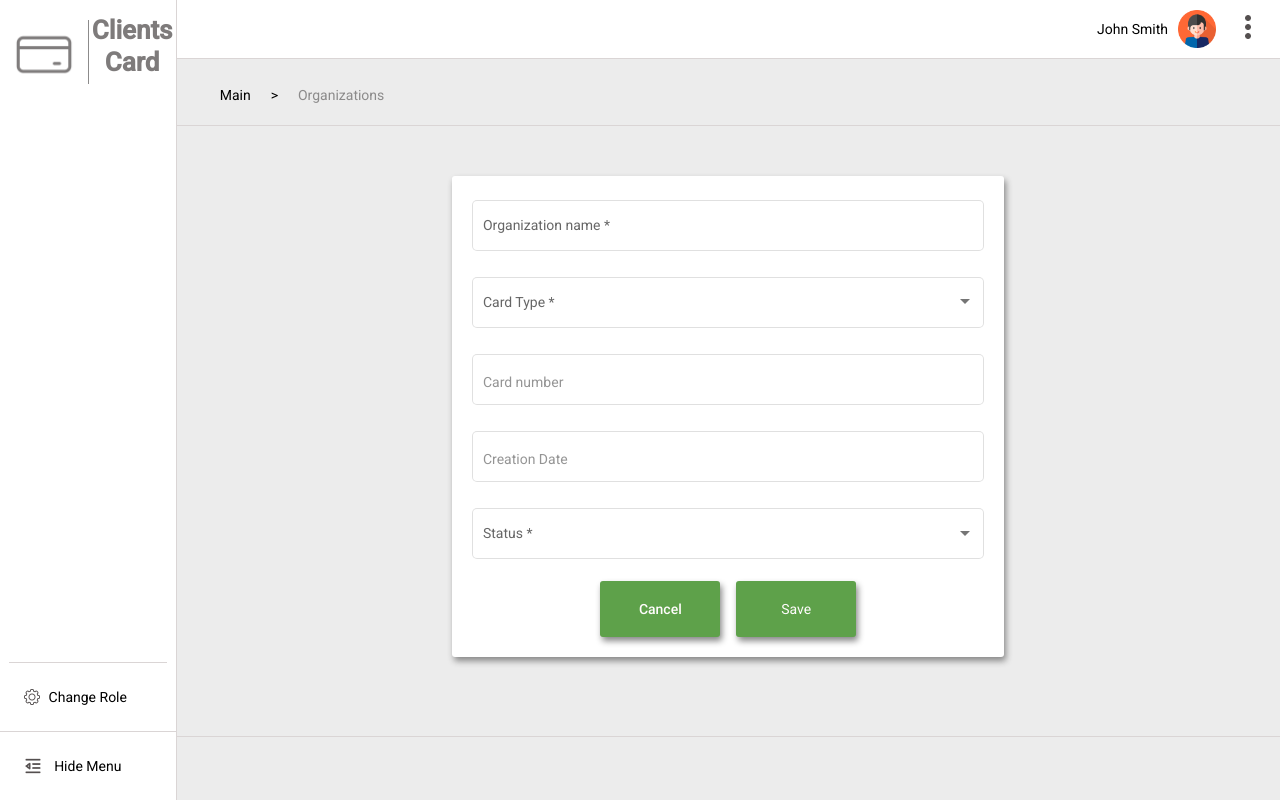
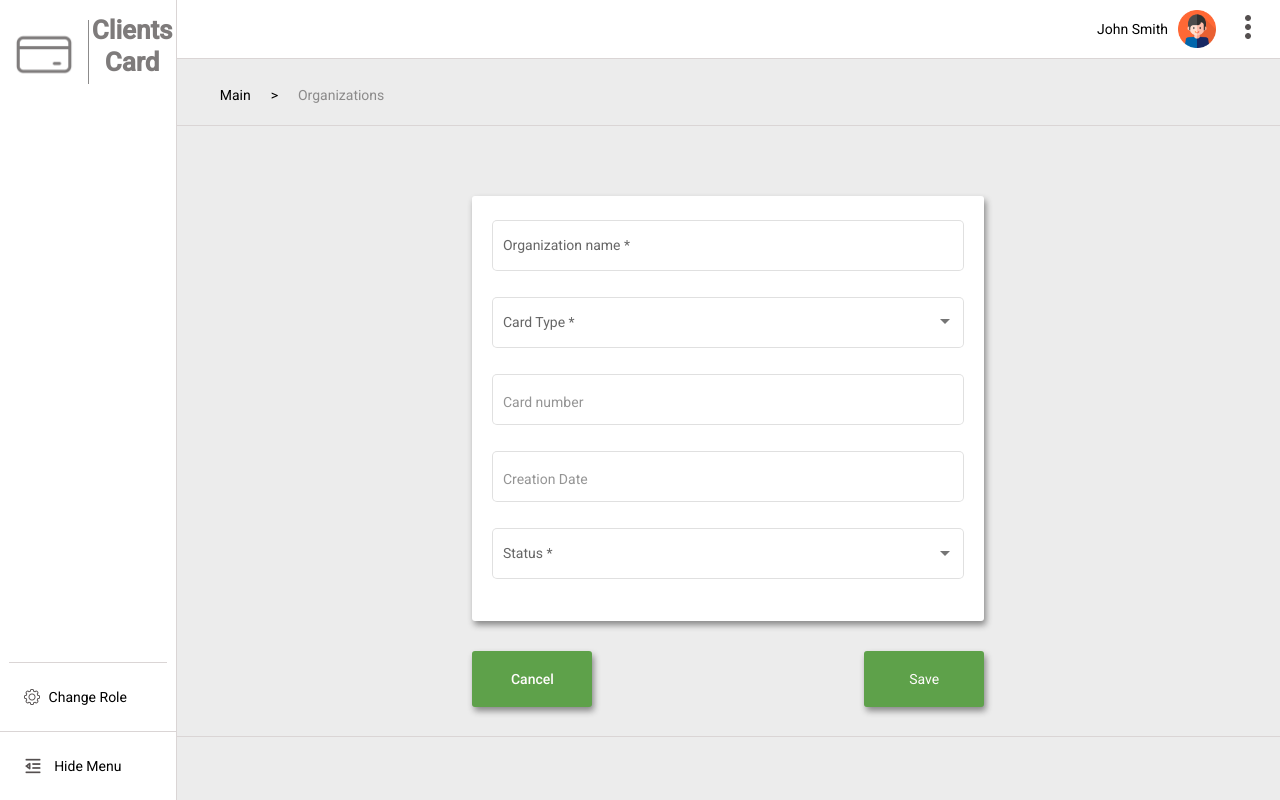
Before and after one commit to AmbeMO/sapient1, an Angular app in the folder AngularApi/angular-sapient/: page /createOrg in a window 1280 px wide. Built offline with nearby package versions, Linux system fonts and the light colour scheme.

Commit message:
fix design create-org page

```diff
--- a/AngularApi/angular-sapient/src/app/change-role/change-role.component.scss
+++ b/AngularApi/angular-sapient/src/app/change-role/change-role.component.scss
@@ -29,7 +29,6 @@ form{
 .form__btn{
   margin-top: 30px;
 
-  //align-items: center;
   display: flex;
   justify-content: space-between;
   button{
--- a/AngularApi/angular-sapient/src/app/create-org/create-org.component.html
+++ b/AngularApi/angular-sapient/src/app/create-org/create-org.component.html
@@ -1,6 +1,7 @@
 <div class="cont">
   <form [formGroup]="form" (ngSubmit)="submit()">
 
+    <div class="form__group">
       <mat-form-field appearance="outline" class="mat-input">
         <mat-label>Organization name</mat-label>
         <input matInput placeholder="Name" formControlName="name">
@@ -32,6 +33,7 @@
           <mat-option value="NotActive">Not Active</mat-option>
         </mat-select>
       </mat-form-field>
+    </div>
 
     <div class="form__btn">
       <button type="reset"  routerLink="/" class="btn btn__cancel" mat-raised-button>Cancel</button>
--- a/AngularApi/angular-sapient/src/app/create-org/create-org.component.scss
+++ b/AngularApi/angular-sapient/src/app/create-org/create-org.component.scss
@@ -16,6 +16,13 @@ form{
   width: 50%;
   padding: 20px;
 
+
+}
+.form__group{
+  display: flex;
+  flex-direction: column;
+
+  padding: 20px;
   border-radius: 3px;
   box-shadow: 2px 4px 6px #888888;
   background-color: #fff;
@@ -24,8 +31,7 @@ form{
   width: 100%;
 }
 .form__btn{
-  width: 50%;
-  margin: 0 auto;
+  margin-top: 30px;
 
   //align-items: center;
   display: flex;
```
Lines whose indentation alone changed are shown as unchanged.
